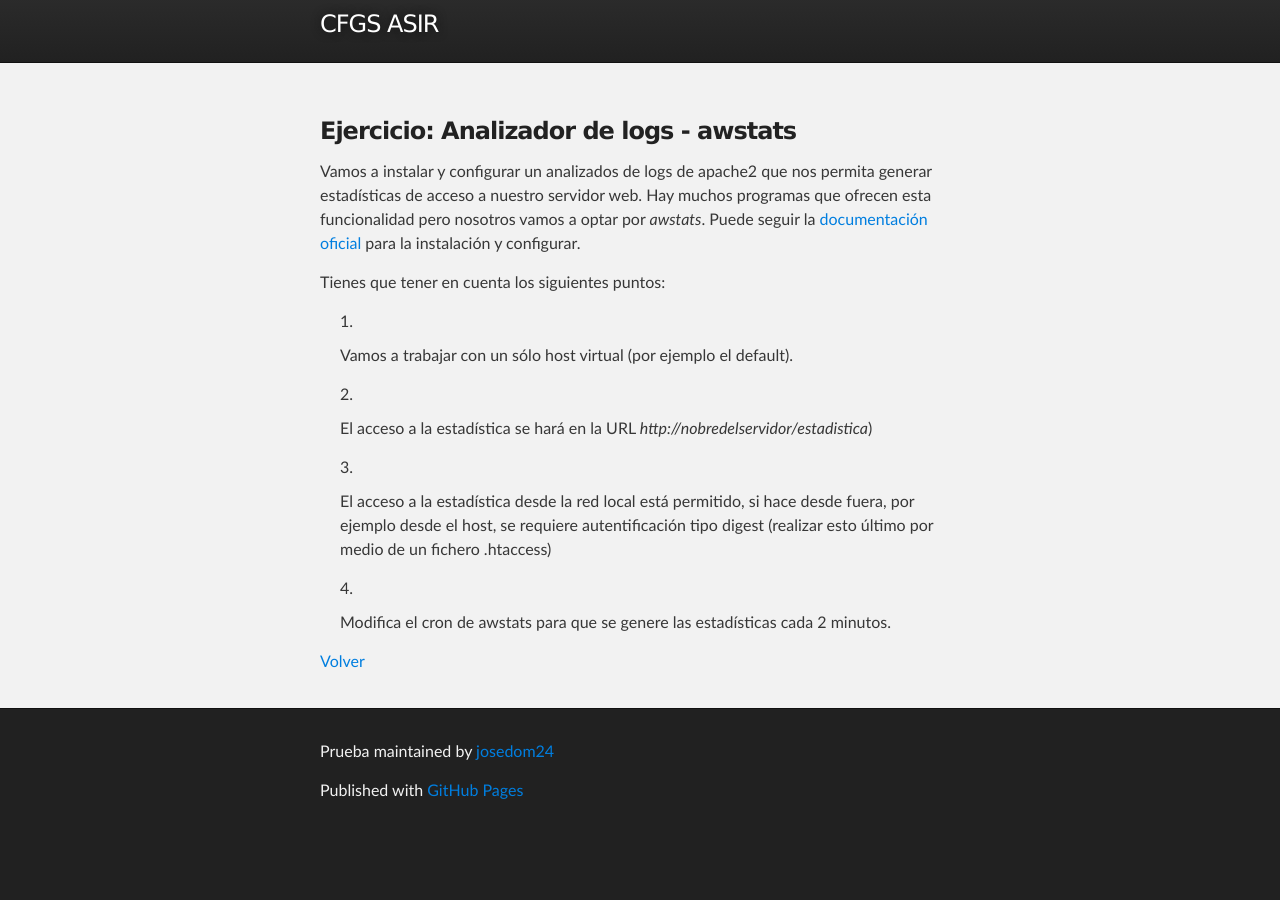
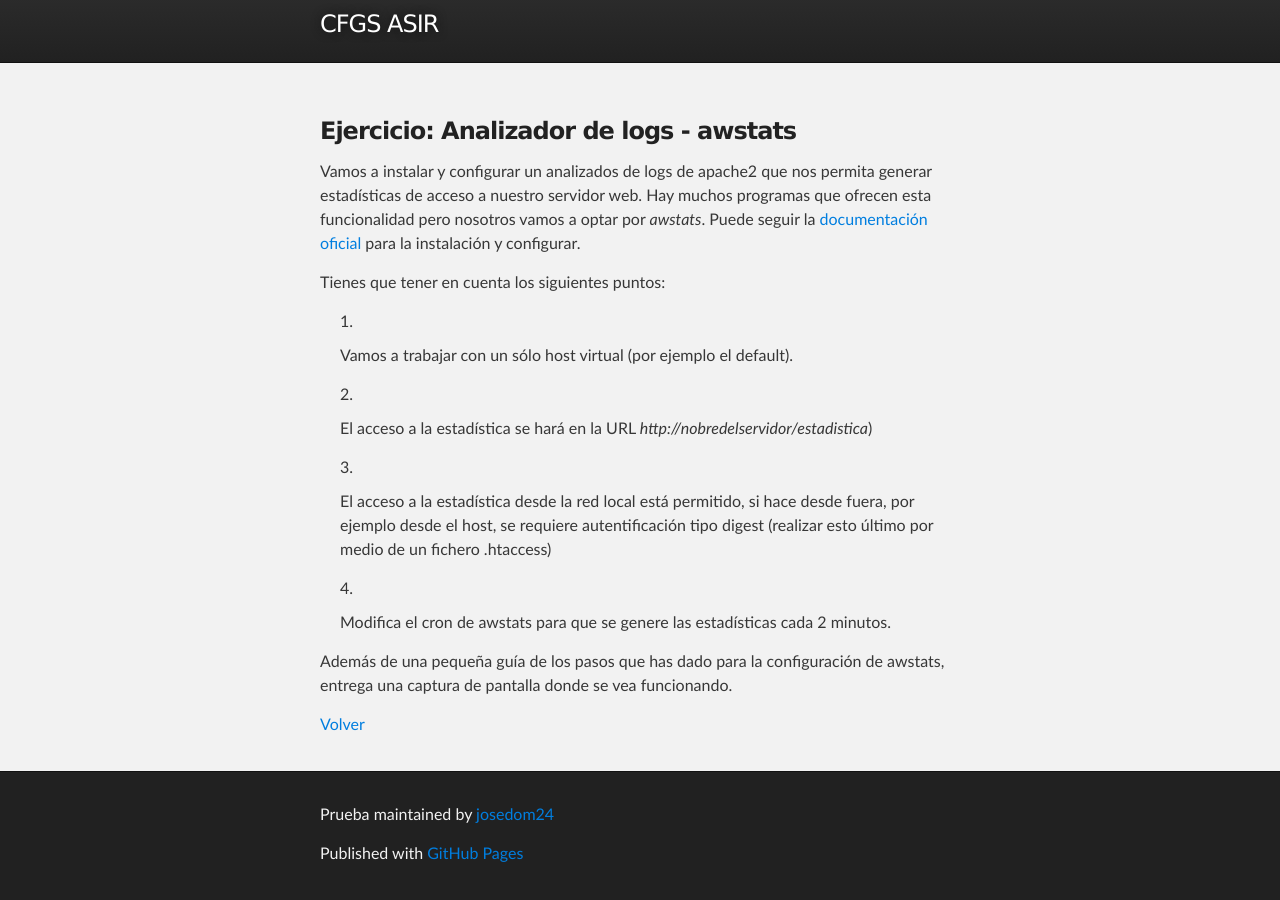
Before and after one commit to josedom24/josedom24.github.io, a Jekyll site: the page built from mod/serviciosgs/e_web_16.md, in a window 1280 px wide, cut to the strip 78-978 px from the top of the page. Built offline with Jekyll 4.4.1, drawn with Linux system fonts in a browser that asks for light colours; before the commit the page ends 915 px from its top, so only the background shows below that.

Commit message:
Update e_web_16.md

```diff
--- a/mod/serviciosgs/e_web_16.md
+++ b/mod/serviciosgs/e_web_16.md
@@ -18,4 +18,6 @@ Tienes que tener en cuenta los siguientes puntos:
 
 4. Modifica el cron de awstats para que se genere las estadísticas cada 2 minutos.
 
+Además de una pequeña guía de los pasos que has dado para la configuración de awstats, entrega una captura de pantalla donde se vea funcionando.
+
 [Volver](index)
```
